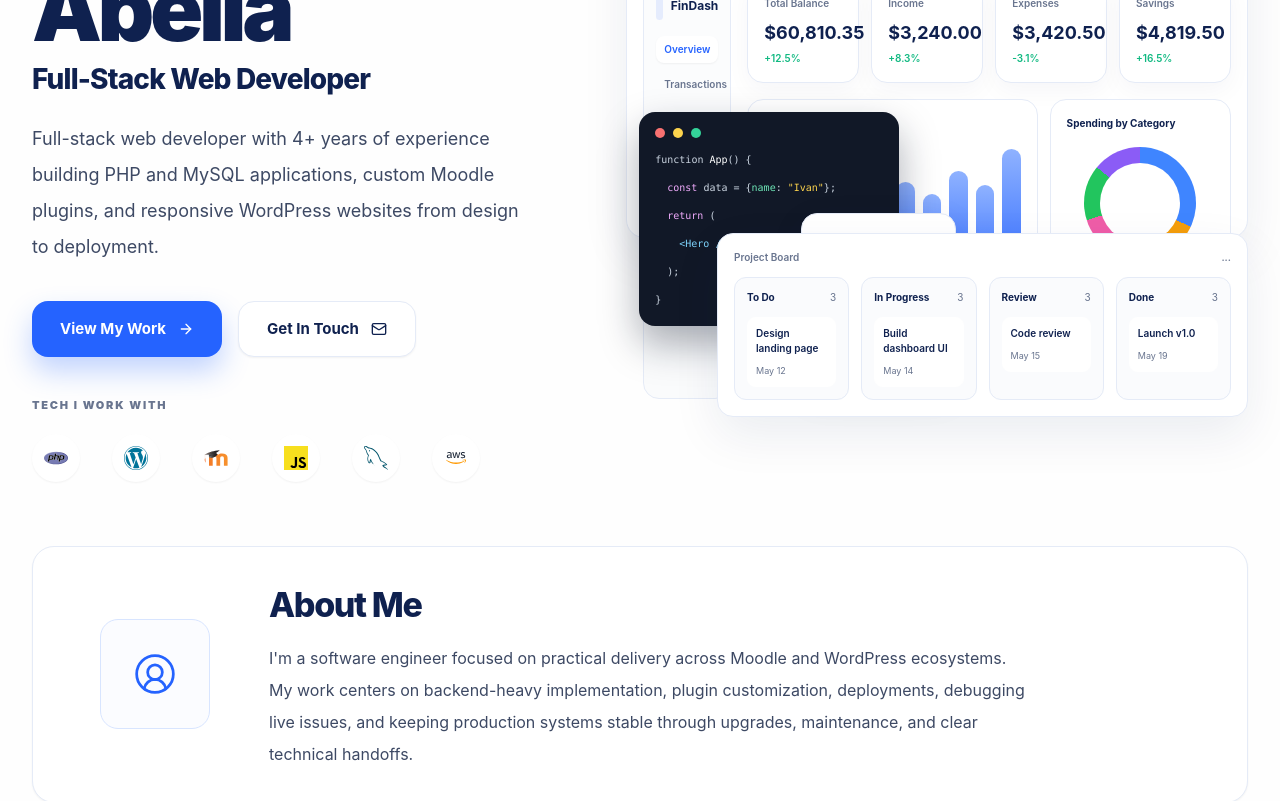
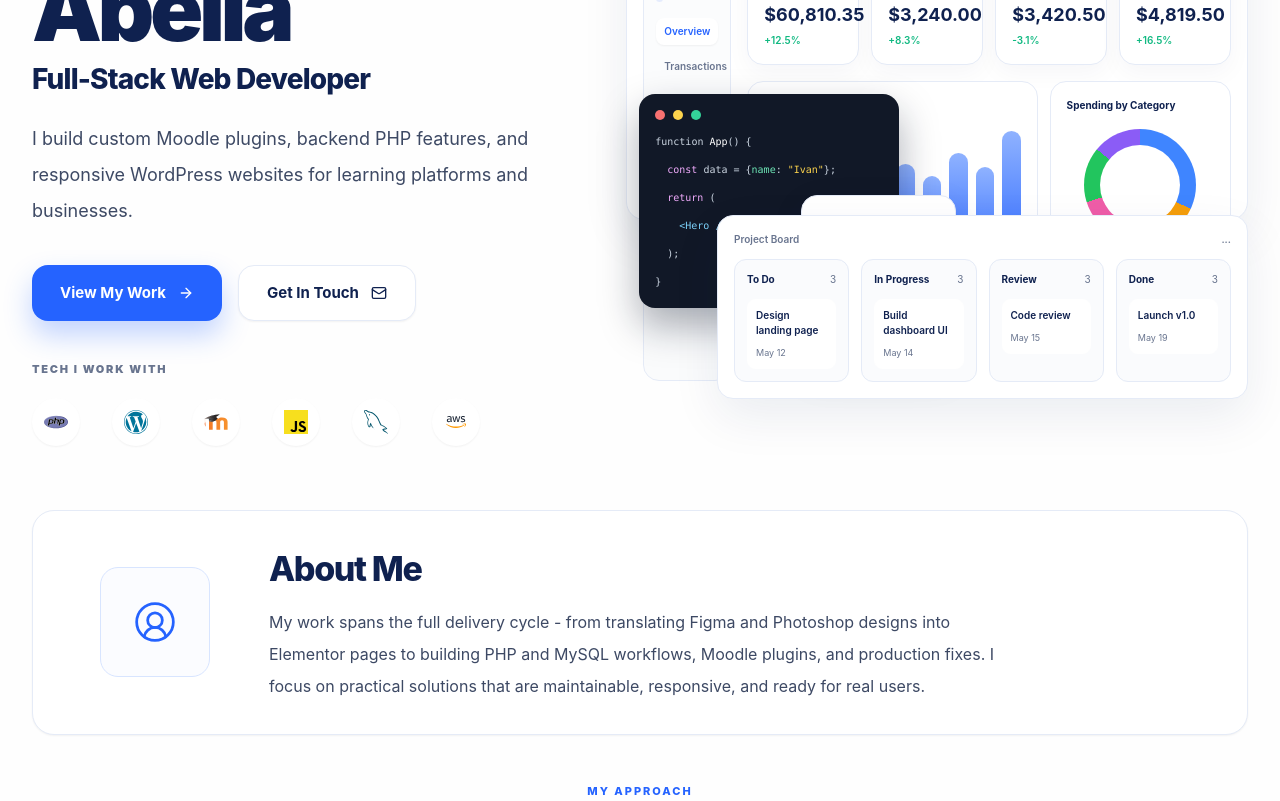
Before and after one commit to iamivanabella/portfolio, a Next.js app: page / in a window 1280 px wide. Shown: the part 300-1101 px from the top of the page. Built offline with nearby package versions, Linux system fonts and the light colour scheme.

Commit message:
Refine portfolio introduction copy

```diff
--- a/src/components/home/AboutSection.tsx
+++ b/src/components/home/AboutSection.tsx
@@ -13,10 +13,10 @@ export function AboutSection() {
           <div className="max-w-[760px]">
             <h2 className="text-[34px] font-extrabold tracking-[-0.04em] text-ink">About Me</h2>
             <p className="mt-3 text-[16px] leading-8 text-text">
-              I&apos;m a software engineer focused on practical delivery across Moodle and
-              WordPress ecosystems. My work centers on backend-heavy implementation, plugin
-              customization, deployments, debugging live issues, and keeping production systems
-              stable through upgrades, maintenance, and clear technical handoffs.
+              My work spans the full delivery cycle - from translating Figma and Photoshop designs
+              into Elementor pages to building PHP and MySQL workflows, Moodle plugins, and
+              production fixes. I focus on practical solutions that are maintainable, responsive,
+              and ready for real users.
             </p>
           </div>
         </div>
--- a/src/components/home/HeroSection.tsx
+++ b/src/components/home/HeroSection.tsx
@@ -30,8 +30,8 @@ export function HeroSection({ techIcons }: HeroSectionProps) {
           Full-Stack Web Developer
         </p>
         <p className="mt-6 max-w-[500px] text-[17px] leading-9 text-text sm:text-[18px]">
-          Full-stack web developer with 4+ years of experience building PHP and MySQL applications,
-          custom Moodle plugins, and responsive WordPress websites from design to deployment.
+          I build custom Moodle plugins, backend PHP features, and responsive WordPress websites
+          for learning platforms and businesses.
         </p>
         <div className="mt-9 flex flex-wrap gap-4">
           <a
```
